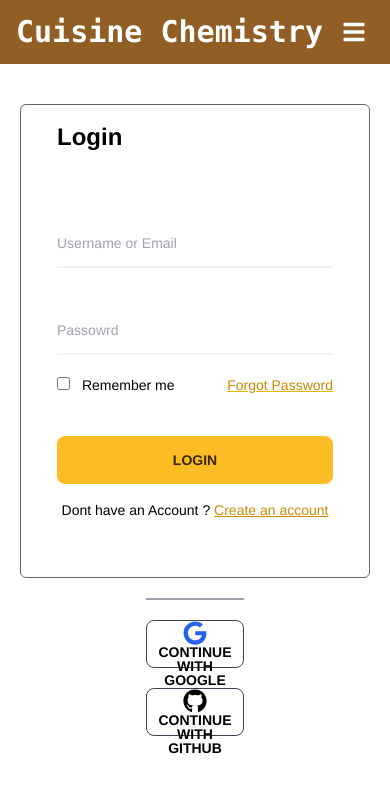
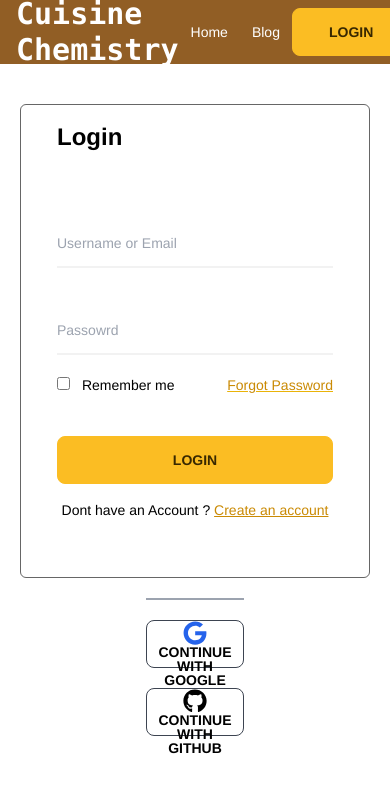
Before and after one commit to towhidulislam2023/cuisine-chemisrty-client, a React (Vite) app: page /login in a window 390 px wide. Shown: the top 792 px of the page. Built offline with nearby package versions, Linux system fonts and the light colour scheme; no server answers.

Commit message:
blog-section react to pdf done

```diff
--- a/package.json
+++ b/package.json
@@ -21,6 +21,7 @@
     "react-lazy-load": "^4.0.1",
     "react-rating": "^2.0.5",
     "react-router-dom": "^6.11.0",
+    "react-to-pdf": "^0.0.14",
     "react-toastify": "^9.1.2",
     "react-tooltip": "^5.11.1",
     "sort-by": "^1.2.0",
--- /dev/null
+++ b/src/Components/Blog/Blog.jsx
@@ -0,0 +1,24 @@
+/* eslint-disable react/jsx-no-undef */
+/* eslint-disable no-unused-vars */
+import React from 'react';
+import Pdf from "react-to-pdf";
+const ref = React.createRef();
+const Blog = () => {
+    return (
+        <>
+            <div className="App">
+                <Pdf targetRef={ref} filename="code-example.pdf">
+                    {({ toPdf }) => <button onClick={toPdf}>Generate Pdf</button>}
+                </Pdf>
+                <div ref={ref}>
+                   <div>
+
+                   </div>
+                </div>
+            </div>
+        </>
+
+    );
+};
+
+export default Blog;
--- a/src/shearedPages/Header/Header.jsx
+++ b/src/shearedPages/Header/Header.jsx
@@ -1,7 +1,7 @@
 /* eslint-disable no-unused-vars */
 import React, { useContext } from 'react';
 import { useState } from 'react';
-import { Link } from 'react-router-dom';
+import { Link, NavLink } from 'react-router-dom';
 import { FaBars, FaTimes } from 'react-icons/fa';
 import 'react-tooltip/dist/react-tooltip.css'
 import { Tooltip } from 'react-tooltip'
@@ -26,54 +26,50 @@ const Header = () => {
                             <h1 className='text-3xl font-bold font-mono'>Cuisine Chemistry</h1>
                         </Link>
                     </div>
+
                         <div className="flex items-center">
-                        <div className="flex sm:hidden">
-                            <button
-                                type="button"
-                                onClick={toggleMenu}
-                                className="inline-flex items-center justify-center p-2 rounded-md text-white hover:bg-gray-700 focus:outline-none focus:ring-2 focus:ring-inset focus:ring-white"
-                            >
-                                {isOpen ? (
-                                    <FaTimes className="h-6 w-6" />
-                                ) : (
-                                    <FaBars className="h-6 w-6" />
-                                )}
-                            </button>
-                        </div>
-                        <div className="hidden sm:block">
-                            <div className="flex items-center">
-                                <Link
+                            <NavLink
+                                exact
                                 to="/"
-                                    className="px-3 py-2 rounded-md text-sm font-medium text-white hover:bg-gray-700"
+                            className={({ isActive }) =>
+                                isActive ? "px-3 py-2 rounded-md text-sm font-medium text-white  underline" : "px-3 py-2 rounded-md text-sm font-medium text-white"}
                             >
                                 Home
-                                </Link>
-                                <Link
-                                    to="/"
-                                    className="px-3 py-2 rounded-md text-sm font-medium text-white hover:bg-gray-700"
+                            </NavLink>
+                            <NavLink
+                                to="/blog"
+                            className={({ isActive }) =>
+                                isActive ? "underline" : "px-3 py-2 rounded-md text-sm font-medium text-white"
+                            }
                             >
                                 Blog
-                                </Link>
-                                {
-                                    user ? <a
+                            </NavLink>
+                            {user ? (
+                                <a
                                     data-tooltip-id="my-tooltip"
-                                        data-tooltip-content={user ? user.displayName : "No Name"}
+                                    data-tooltip-content={user.displayName || "No Name"}
                                     data-tooltip-place="bottom"
                                 >
                                     <div className="avatar ml-4">
                                         <div className="w-10 rounded-full ring ring-primary ring-offset-base-100 ring-offset-2">
-                                                <img src={user ? user.photoURL : "https://www.blexar.com/avatar.png"} />
+                                            <img src={user.photoURL || "https://www.blexar.com/avatar.png"} />
                                         </div>
                                     </div>
-                                    </a> : <Link to={"/login"}> <button className='btn btn-warning py-0 px-9'>Login</button></Link>
-                                }
-                                {
-                                    user && <Link className='ml-5'> <button onClick={handellogOut} className='btn btn-warning py-0 px-9 '>Logout</button></Link>
-                                }
+                                </a>
+                            ) : (
+                                <Link to={"/login"}>
+                                    <button className="btn btn-warning py-0 px-9">Login</button>
+                                </Link>
+                            )}
+                            {user && (
+                                <Link className="ml-5">
+                                    <button onClick={handellogOut} className="btn btn-warning py-0 px-9 ">
+                                        Logout
+                                    </button>
+                                </Link>
+                            )}
+                        </div>
 
-                            </div>
-                        </div>
-                    </div>
                 </div>
                 <Tooltip id="my-tooltip" />
             </div>
```
Also changed, not shown: src/routes/route.jsx (+6 -1 lines), 1 other file (tests, documents, lock files or other folders). Lines whose indentation alone changed are shown as unchanged.
